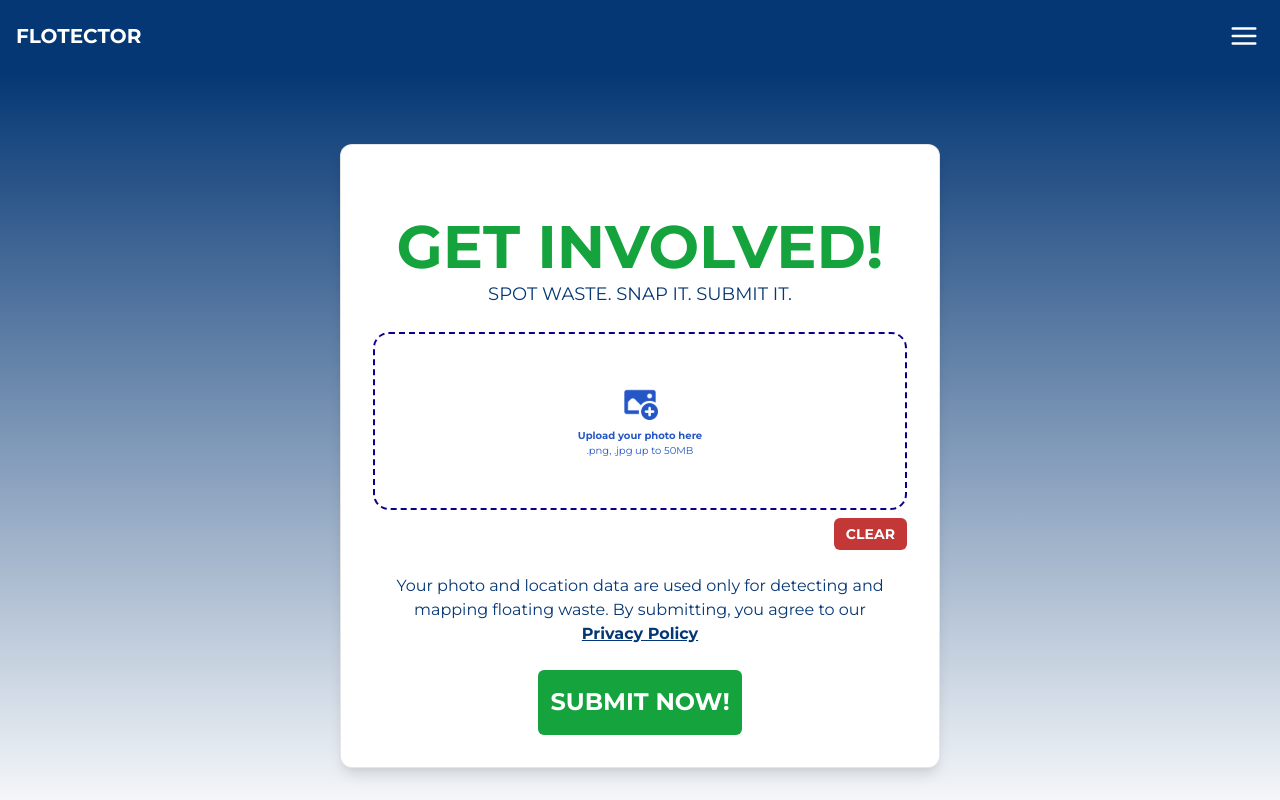
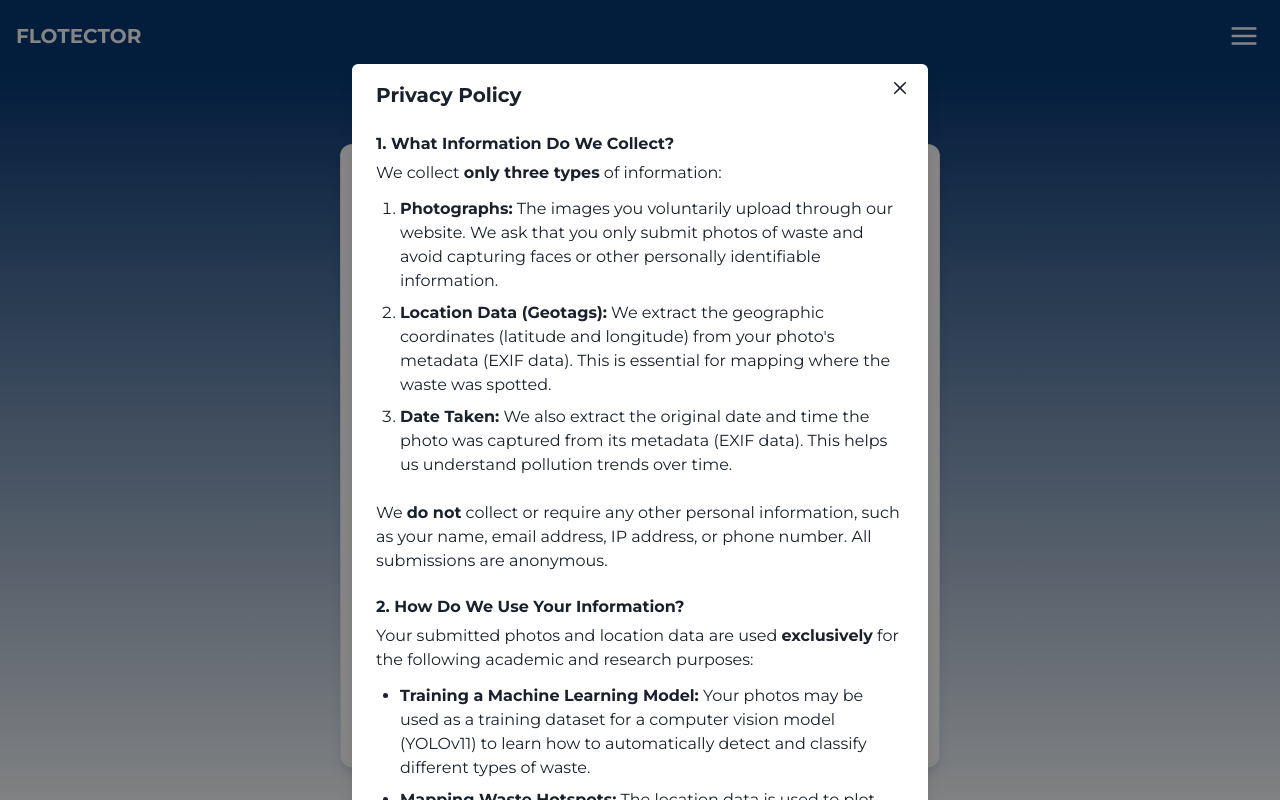
Before and after one commit to charlesascano/flotector, a React (Vite) app in the folder frontend/: page /submit in a window 1280 px wide. Both pictures are taken after a click on the link "Privacy Policy". Shown: the top 800 px of the page. Built offline with nearby package versions, Linux system fonts and the light colour scheme.

Commit message:
added privacy policy modal

```diff
--- /dev/null
+++ b/frontend/src/components/PrivacyPolicy.jsx
@@ -0,0 +1,139 @@
+import {
+  Modal,
+  ModalOverlay,
+  ModalContent,
+  ModalHeader,
+  ModalFooter,
+  ModalBody,
+  ModalCloseButton,
+  Button,
+  Heading,
+  Text,
+  UnorderedList,
+  OrderedList,
+  ListItem,
+} from '@chakra-ui/react';
+
+const PrivacyPolicy = ({isOpen, onClose}) => {
+    return (
+      <Modal isOpen={isOpen} onClose={onClose} size={'xl'} >
+        <ModalOverlay  />
+        <ModalContent >
+            <ModalHeader>Privacy Policy</ModalHeader>
+            <ModalCloseButton />
+            <ModalBody>
+                <Heading as="h4" size="sm" mb={2}>
+                    1. What Information Do We Collect?
+                </Heading>
+                <Text mb={3}>
+                    We collect <b>only three types</b> of information:
+                </Text>
+                <OrderedList spacing={2} mb={6} ml={6}>
+                    <ListItem>
+                    <b>Photographs:</b> The images you voluntarily upload through our
+                    website. We ask that you only submit photos of waste and avoid
+                    capturing faces or other personally identifiable information.
+                    </ListItem>
+                    <ListItem>
+                    <b>Location Data (Geotags):</b> We extract the geographic
+                    coordinates (latitude and longitude) from your photo's metadata (EXIF
+                    data). This is essential for mapping where the waste was spotted.
+                    </ListItem>
+                    <ListItem>
+                        <b>Date Taken:</b> We also extract the original date and time the
+                        photo was captured from its metadata (EXIF data). This helps us
+                        understand pollution trends over time.
+                    </ListItem>
+                </OrderedList>
+                <Text mb={6}>
+                    We <b>do not</b> collect or require any other personal information,
+                    such as your name, email address, IP address, or phone number. All
+                    submissions are anonymous.
+                </Text>
+
+                <Heading as="h4" size="sm" mb={2}>
+                    2. How Do We Use Your Information?
+                </Heading>
+                <Text mb={3}>
+                    Your submitted photos and location data are used <b>exclusively</b> for
+                    the following academic and research purposes:
+                </Text>
+                <UnorderedList spacing={2} mb={6} ml={6}>
+                    <ListItem>
+                    <b>Training a Machine Learning Model:</b> Your photos may be used as a
+                    training dataset for a computer vision model (YOLOv11) to learn how
+                    to automatically detect and classify different types of waste.
+                    </ListItem>
+                    <ListItem>
+                    <b>Mapping Waste Hotspots:</b> The location data is used to plot
+                    submissions on a map, helping to visualize and analyze where floating
+                    waste accumulates.
+                    </ListItem>
+                    <ListItem>
+                    <b>Academic Publication:</b> The findings of this research, including
+                    aggregated, anonymous data and sample images, may be published in a
+                    thesis, academic paper, or conference presentation.
+                    </ListItem>
+                </UnorderedList>
+
+                <Heading as="h4" size="sm" mb={2}>
+                    3. How Do We Share Your Information?
+                </Heading>
+                <Text mb={3}>
+                    We do not sell, rent, or trade your data. We only share it in the
+                    following limited ways:
+                </Text>
+                <UnorderedList spacing={2} mb={6} ml={6}>
+                    <ListItem>
+                    <b>Research Team:</b> Data is accessible to the student
+                    researcher(s) and academic supervisor(s) directly involved in this
+                    project.
+                    </ListItem>
+                    <ListItem>
+                    <b>Open-Source Dataset:</b> To benefit the wider research
+                    community, we may publish the anonymized dataset of images (with all
+                    identifying metadata removed). This dataset would be provided to
+                    other researchers for non-commercial, academic use only.
+                    </ListItem>
+                </UnorderedList>
+
+                <Heading as="h4" size="sm" mb={2}>
+                    4. Your Rights & Data Retention
+                </Heading>
+                <UnorderedList spacing={2} mb={6} ml={6}>
+                    <ListItem>
+                    <b>Retention:</b> We will keep your data for the duration of this
+                    research project. Once the project and any related academic
+                    evaluations are complete, the data will be either securely deleted or
+                    fully anonymized for archival purposes.
+                    </ListItem>
+                    <ListItem>
+                    <b>Deletion:</b> Since all submissions are anonymous, we cannot trace
+                    a specific submission back to an individual. However, if you believe
+                    you have accidentally submitted a photo that contains sensitive or
+                    personal information (like a face), please contact us with details
+                    about the photo (e.g., location and time), and we will make a
+                    reasonable effort to find and delete it.
+                    </ListItem>
+                </UnorderedList>
+
+                <Heading as="h4" size="sm" mb={2}>
+                    5. Changes to This Policy
+                </Heading>
+                <Text mb={6}>
+                    We may update this policy in the future, for example, if the scope of
+                    the research changes. Any updates will be posted on this page.
+                </Text>
+            </ModalBody>
+
+            <ModalFooter>
+              <Button colorScheme='blue' mr={3} onClick={onClose}>
+                OK
+              </Button>
+            </ModalFooter>
+          </ModalContent>
+      </ Modal>
+    );
+}
+
+export default PrivacyPolicy
--- a/frontend/src/pages/Submit.jsx
+++ b/frontend/src/pages/Submit.jsx
@@ -1,4 +1,4 @@
-import { Box, Heading, Button, Text, VStack, useToast, Link } from "@chakra-ui/react";
+import { Box, Heading, Button, Text, VStack, useToast, Link, useDisclosure } from "@chakra-ui/react";
 import { useNavigate } from "react-router-dom";
 import { useRef, useState } from 'react';
 import exifr from 'exifr';
@@ -6,6 +6,7 @@ import Dropbox from '../components/Dropbox';
 import Loading from "../components/Loading";
 import UploadHelper from "../components/UploadHelper";
 import Layout from '../components/Layout';
+import PrivacyPolicy from "../components/PrivacyPolicy";
 
 export default function Submit() {
   const [file, setFile] = useState(null);
@@ -20,6 +21,8 @@ export default function Submit() {
     setFile(null);
     if (inputRef.current) inputRef.current.value = null;
   };
+
+  const { isOpen, onOpen, onClose } = useDisclosure();
 
   const handleSubmit = async () => {
     if (!file) {
@@ -161,7 +164,7 @@ export default function Submit() {
               waste. By submitting, you agree to our{' '}
               <Link
                 href="#" // placeholder only
-                onClick={(e) => e.preventDefault()} // prevents page jump
+                onClick={onOpen}
                 fontWeight="bold"
                 textDecoration="underline"
                 whiteSpace="nowrap"
@@ -186,6 +189,8 @@ export default function Submit() {
       </VStack>
     </Box>
 
+   <PrivacyPolicy isOpen={isOpen} onClose={onClose} />
+
     {/* --- Upload Helper (Accordion) --- */}
       <UploadHelper
         w="full"
```
